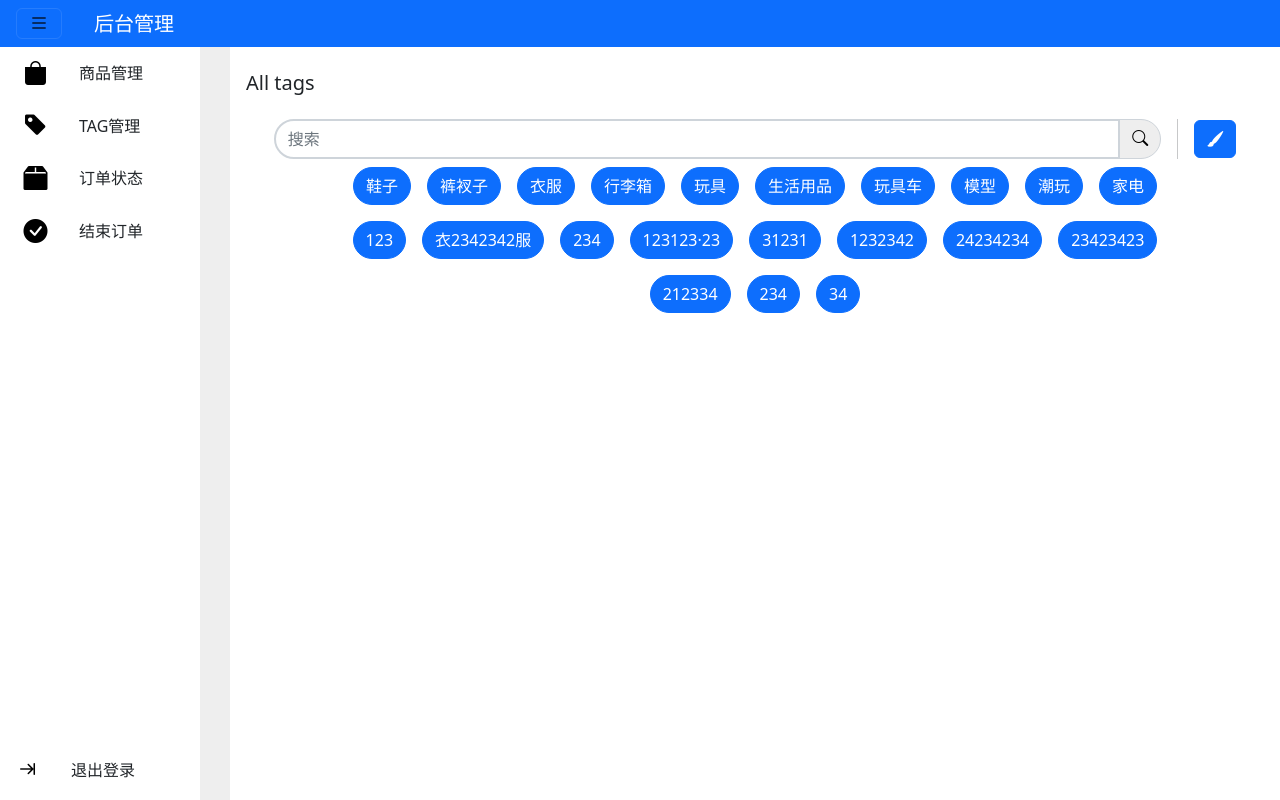
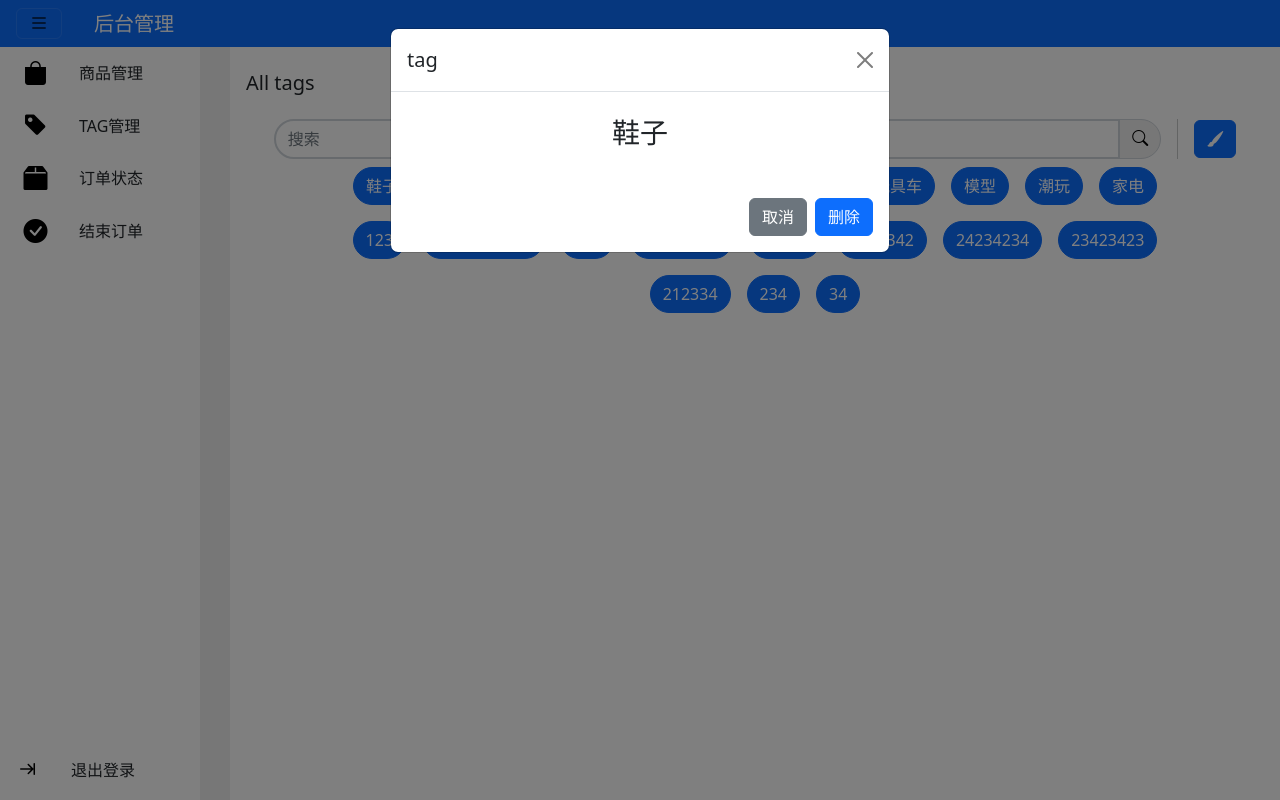
Before and after one commit to odige/manage, a Vue app: page /#/tag in a window 1280 px wide. Both pictures are taken after a click on the button "鞋子". Built offline with nearby package versions, Linux system fonts and the light colour scheme.

Commit message:
feat:添加tag页模块

```diff
--- a/src/components/TaG.vue
+++ b/src/components/TaG.vue
@@ -11,22 +11,65 @@
                         <span class="input-group-text" style="display: inline;"><i class="bi bi-search"></i></span>
                     </div>
                     <div class="vr"></div>
-                    <button type="button" class="btn btn-primary add " title="添加标签"><i class="bi bi-brush-fill"></i></button>
+                    <button type="button" class="btn btn-primary add" title="添加标签" data-bs-toggle="modal"
+                        data-bs-target="#AddTag" @click="renovate"><i class="bi bi-brush-fill"></i></button>
                 </div>
 
             </div>
             <div class="col-10 mx-auto text-center ">
-                <button type="button" class="btn btn-primary col m-2 rounded-pill " v-for="tag in tags" :key="tag.id">{{tag.name}}</button>
+                <button type="button" class="btn btn-primary col m-2 rounded-pill " v-for="tag in tags" :key="tag.id"
+                    data-bs-toggle="modal" data-bs-target="#DelTag" @click="showtag(tag)">{{ tag.name }}</button>
+            </div>
+        </div>
+    </div>
+
+    <div class="modal fade" id="AddTag" tabindex="-1" aria-labelledby="exampleModalLabel" aria-hidden="true">
+        <div class="modal-dialog">
+            <div class="modal-content">
+                <div class="modal-header">
+                    <h1 class="modal-title fs-5" id="exampleModalLabel">添加标签</h1>
+                    <button type="button" class="btn-close" data-bs-dismiss="modal" aria-label="Close"></button>
+                </div>
+                <div class="modal-body text-center mb-5">
+                    <input type="tag" class="form-control" placeholder="输入标签" v-model="tag_name">
+                </div>
+                <div class="modal-footer">
+                    <button type="button" class="btn btn-secondary" data-bs-dismiss="modal">取消</button>
+                    <button type="button" class="btn btn-primary" @click="addtag(tag_name)"
+                        data-bs-dismiss="modal">添加</button>
+                </div>
+            </div>
+        </div>
+    </div>
+
+    <div class="modal fade" id="DelTag" tabindex="-1" aria-labelledby="exampleModalLabel" aria-hidden="true">
+        <div class="modal-dialog">
+            <div class="modal-content">
+                <div class="modal-header">
+                    <h1 class="modal-title fs-5" id="exampleModalLabel">tag</h1>
+                    <button type="button" class="btn-close" data-bs-dismiss="modal" aria-label="Close"></button>
+                </div>
+                <div class="modal-body text-center my-2 mx-auto">
+                    <h3>{{ show_tag.name }}</h3>
+                </div>
+                <div class="modal-footer">
+                    <button type="button" class="btn btn-secondary" data-bs-dismiss="modal">取消</button>
+                    <button type="button" class="btn btn-primary" data-bs-dismiss="modal"
+                        @click="deltag(show_tag)">删除</button>
+                </div>
             </div>
         </div>
     </div>
 </template>
 
 <script>
+
 export default {
     name: 'TaG',
     data() {
         return {
+            show_tag: '',
+            tag_name: '',
             tags: [
                 {
                     id: 0,
@@ -38,14 +81,14 @@ export default {
                     updateTime: ""
                 },
                 {
-                    id: 0,
+                    id: 1,
                     parentId: 0,
                     name: "裤衩子",
                     status: true,
                     sortOrder: 0,
                     createTime: "2023-02-26T06:08:30.706Z",
                     updateTime: ""
-                },{
+                }, {
                     name: "衣服",
                 },
                 {
@@ -104,7 +147,32 @@ export default {
                 },
             ]
         }
+    },
+    methods: {
+        addtag(Name) {
+            var now = new Date();
+            this.tags.push({
+                name: Name,
+                status: true,
+                createTime: now,
+            });
+        },
+        renovate() {
+            this.tag_name = '';
+        },
+        showtag(tag) {
+            this.show_tag = tag
+        },
+        deltag(show) {
+            let id1 = this.tags.findIndex(item => {
+                if (item == show) {
+                    return true
+                }
+            })
+            this.tags.splice(id1, 1)
+        }
     }
+
 }
 </script>
 
@@ -133,7 +201,16 @@ export default {
     border-radius: 2rem;
     background-color: #eeeeee;
 }
-.add>i{
+
+.add>i {
     color: white;
 }
+
+.taginput {
+    border-color: #e9eaec;
+}
+
+.modal-footer {
+    border: none;
+}
 </style>
```
